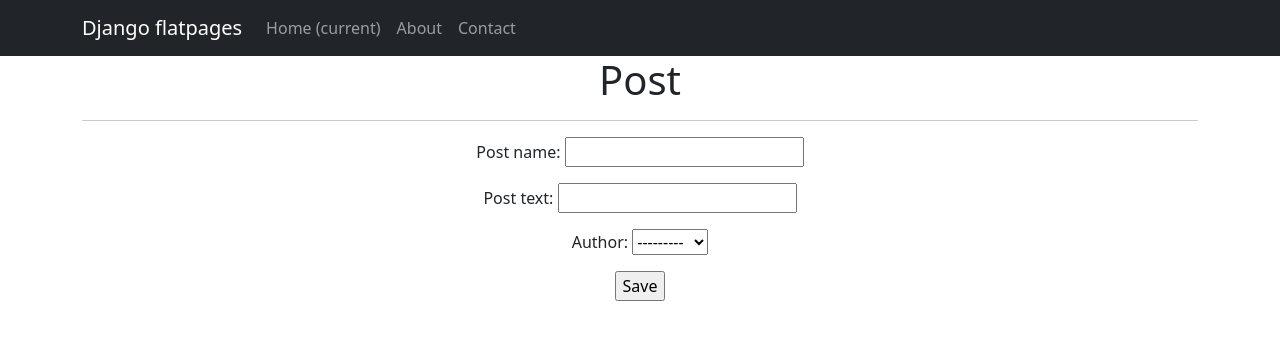
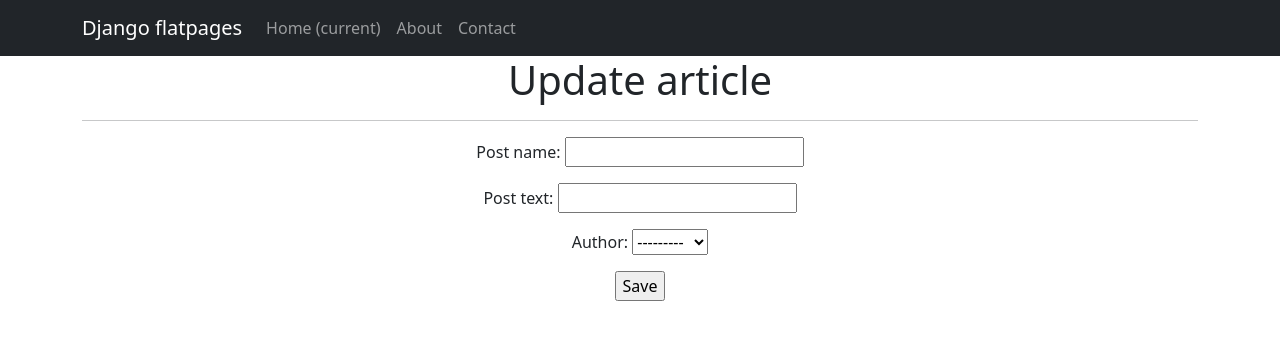
Before and after one commit to LapkinaAl/D7.7, a Django app: page /news/create/ in a window 1280 px wide. Shown: the top 356 px of the page. Run offline with Django 5.2, Linux system fonts and the light colour scheme; data comes from the database, SQL or seed files in the repository; some libraries are stand-ins or nearby versions.

Commit message:
Add files via upload

```diff
--- a/templates/post_edit.html
+++ b/templates/post_edit.html
@@ -1,7 +1,7 @@
 {% extends 'flatpages/default.html' %}
 
 {% block content %}
-<h1>Post</h1>
+<h1>Update article</h1>
 <hr>
 <form action="" method="post">
     {% csrf_token %}
```
